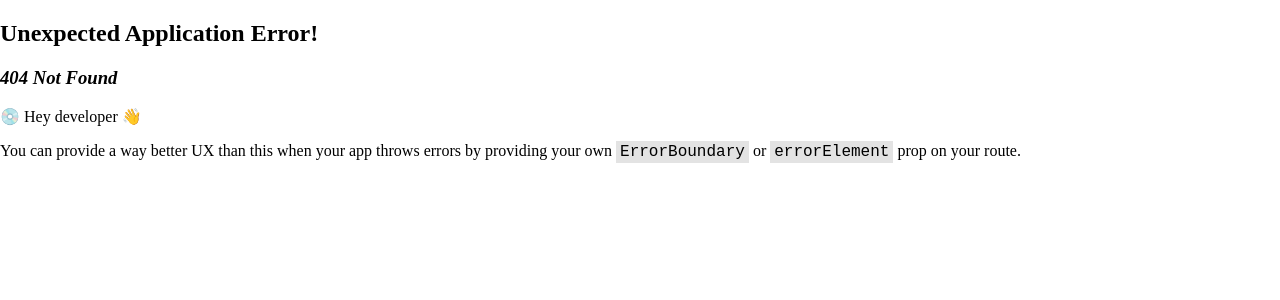
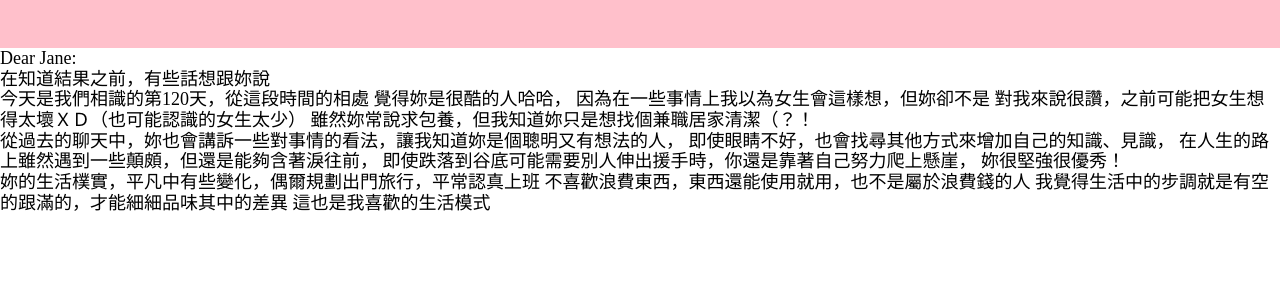
Before and after one commit to curt6815463/jane, a React (Vite) app: page /intro in a window 1280 px wide. Before the commit this address had no page. Shown: the top 300 px of the page. Built offline with nearby package versions, Linux system fonts and the light colour scheme.

Commit message:
complete some intro text

```diff
--- a/src/App.tsx
+++ b/src/App.tsx
@@ -3,6 +3,8 @@ import { Normalize } from "styled-normalize";
 import Login from "./Login";
 
 import { createGlobalStyle } from "styled-components";
+import Header from "./Headers";
+import Intro from "./Intro";
 
 const GlobalStyle = createGlobalStyle`
   html, body, #root {
@@ -16,8 +18,8 @@ const router = createBrowserRouter([
     element: <Login />,
   },
   {
-    path: "/",
-    element: <div>Hello world!</div>,
+    path: "/intro",
+    element: <Intro />,
   },
   {
     path: "/test",
@@ -29,6 +31,7 @@ function App() {
     <>
       <GlobalStyle />
       <Normalize />
+      <Header />
       <RouterProvider router={router} />
     </>
   );
--- /dev/null
+++ b/src/Intro.tsx
@@ -0,0 +1,34 @@
+const Intro = () => {
+  return (
+    <div style={{ fontSize: "18px" }}>
+      <div>Dear Jane:</div>
+      <div>在知道結果之前，有些話想跟妳說</div>
+      <div>
+        今天是我們相識的第{"120"}天，從這段時間的相處 覺得妳是很酷的人哈哈，
+        因為在一些事情上我以為女生會這樣想，但妳卻不是
+        對我來說很讚，之前可能把女生想得太壞ＸＤ（也可能認識的女生太少）
+        雖然妳常說求包養，但我知道妳只是想找個兼職居家清潔（？！
+      </div>
+      <div>
+        從過去的聊天中，妳也會講訴一些對事情的看法，讓我知道妳是個聰明又有想法的人，
+        即使眼睛不好，也會找尋其他方式來增加自己的知識、見識，
+        在人生的路上雖然遇到一些顛頗，但還是能夠含著淚往前，
+        即使跌落到谷底可能需要別人伸出援手時，你還是靠著自己努力爬上懸崖，
+        妳很堅強很優秀！
+      </div>
+      <div>
+        妳的生活樸實，平凡中有些變化，偶爾規劃出門旅行，平常認真上班
+        不喜歡浪費東西，東西還能使用就用，也不是屬於浪費錢的人
+        我覺得生活中的步調就是有空的跟滿的，才能細細品味其中的差異
+        這也是我喜歡的生活模式
+      </div>
+    </div>
+  );
+};
+
+// 聰明 有想法
+// 堅強
+// 節省
+// 自我管理
+//
+export default Intro;
--- a/src/Login.tsx
+++ b/src/Login.tsx
@@ -1,8 +1,8 @@
 import styled from "styled-components";
-import Header from "./Headers";
 import { Button, TextField } from "@mui/material";
 import { styled as muiStyled } from "@mui/material/styles";
 import { useState } from "react";
+import { useNavigate } from "react-router-dom";
 
 const StyledLogin = styled.div`
   display: flex;
@@ -35,11 +35,11 @@ const StyledInput = muiStyled(TextField)(() => {
 }) as typeof TextField;
 
 const Login = () => {
+  const navigate = useNavigate();
   const [name, setName] = useState("Jane");
   const [password, setPassword] = useState("ji3vu3cj0su3");
   return (
     <StyledLogin>
-      <Header></Header>
       <FormWrapper>
         <StyledInput
           value={name}
@@ -66,6 +66,9 @@ const Login = () => {
             "&:hover": { backgroundColor: "#f199a9" },
           }}
           variant="contained"
+          onClick={() => {
+            navigate("/intro");
+          }}
         >
           登入
         </Button>
```
